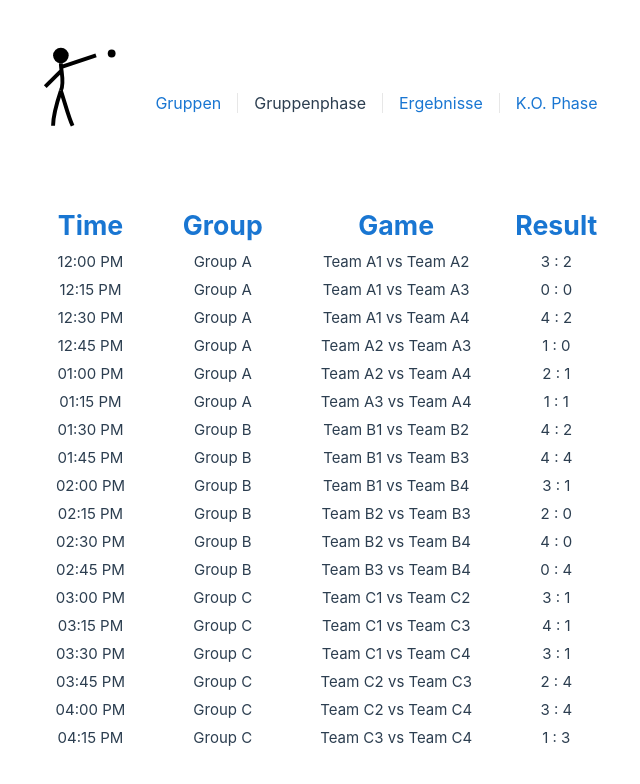
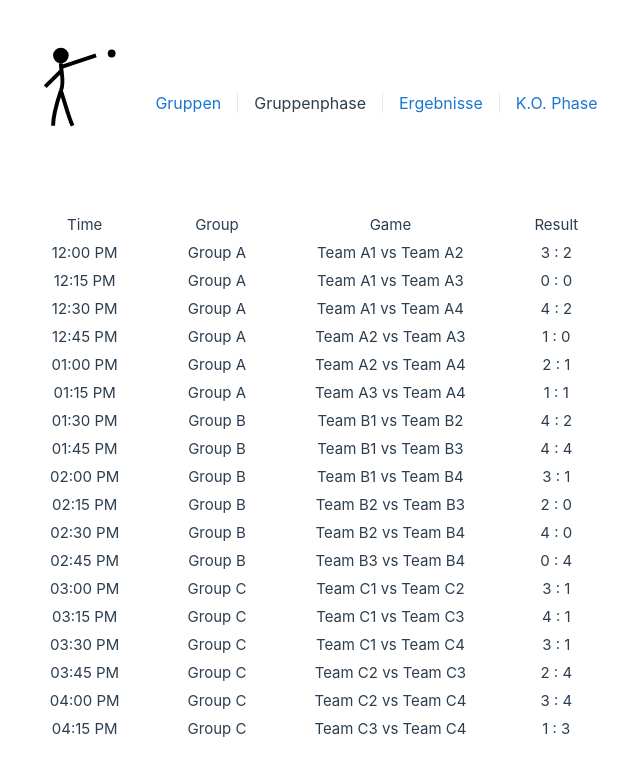
Before and after one commit to JannisDommer/matchmate, a Vue app: page /tournaments in a window 1280 px wide. Shown: the top 784 px of the page, without its empty margins (326-966 px from the left). Built offline with nearby package versions, Linux system fonts and the light colour scheme.

Commit message:
style(MatchMate): style TournamentTable.vue

```diff
--- a/src/components/TournamentTable.vue
+++ b/src/components/TournamentTable.vue
@@ -1,7 +1,7 @@
 <template>
   <MatchMateTable :columns="['Time','Group', 'Game', 'Result']" :rows="defineGames">
     <template #header="{ column }">
-      <span class="font-bold">{{ column }}</span>
+      <span class="table-cell">{{ column }}</span>
     </template>
 
     <template #cell="{ row, column }">
```
